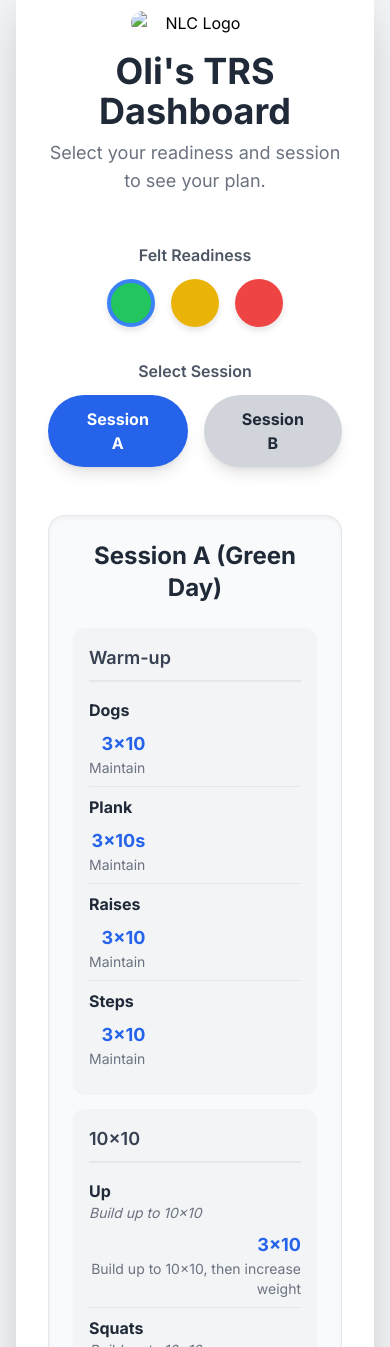
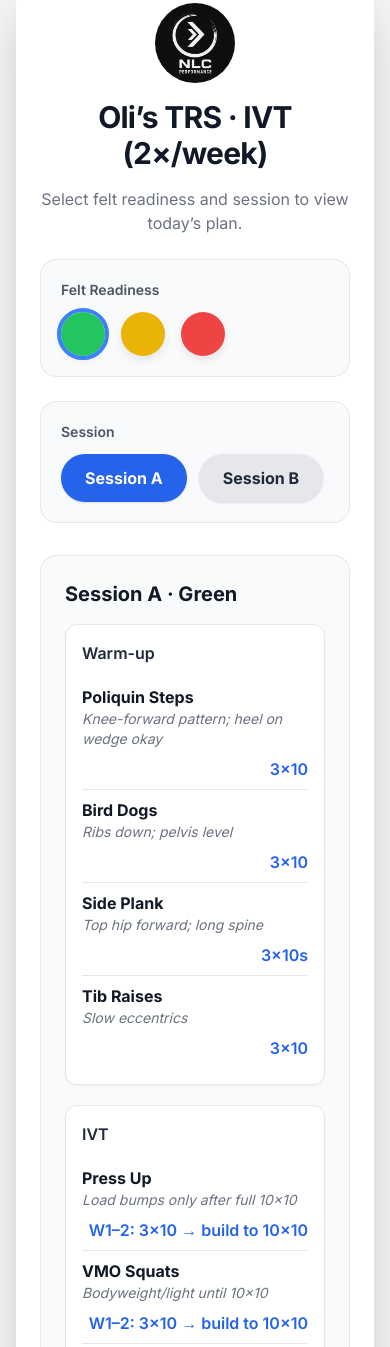
Before and after one commit to nlcperformance/Oli-s-Plan, a plain HTML site: page index.html in a window 390 px wide. Shown: the part 37-1384 px from the top of the page. Drawn offline with nearby package versions, Linux system fonts and the light colour scheme.

Commit message:
Update index.html

```diff
--- a/index.html
+++ b/index.html
@@ -1,303 +1,210 @@
 <!DOCTYPE html>
 <html lang="en">
 <head>
-    <meta charset="UTF-8">
-    <meta name="viewport" content="width=device-width, initial-scale=1.0">
-    <title>Oli's Training Dashboard</title>
+  <meta charset="UTF-8" />
+  <meta name="viewport" content="width=device-width, initial-scale=1.0"/>
+  <title>Oli · TRS IVT Dashboard</title>
   <script src="https://cdn.tailwindcss.com"></script>
   <link rel="preconnect" href="https://fonts.googleapis.com">
   <link rel="preconnect" href="https://fonts.gstatic.com" crossorigin>
   <link href="https://fonts.googleapis.com/css2?family=Inter:wght@400;600;700&display=swap" rel="stylesheet">
   <style>
-        body {
-            font-family: 'Inter', sans-serif;
-            background-color: #f3f4f6;
-        }
-        .traffic-light {
-            width: 3rem;
-            height: 3rem;
-            border-radius: 50%;
-            cursor: pointer;
-            transition: transform 0.2s ease-in-out, box-shadow 0.2s ease-in-out;
-            box-shadow: 0 4px 6px rgba(0, 0, 0, 0.1);
-        }
-        .traffic-light:hover {
-            transform: scale(1.05);
-            box-shadow: 0 6px 8px rgba(0, 0, 0, 0.15);
-        }
-        .traffic-light.selected {
-            border: 4px solid #3b82f6;
-        }
-        /* Using a more vibrant shade for the selected color */
-        .traffic-light.selected.bg-red-500 {
-            background-color: #ef4444;
-        }
-        .traffic-light.selected.bg-yellow-500 {
-            background-color: #f59e0b;
-        }
-        .traffic-light.selected.bg-green-500 {
-            background-color: #22c55e;
-        }
+    body { font-family: 'Inter', sans-serif; }
+    .traffic-light { width: 2.75rem; height: 2.75rem; border-radius: 9999px; cursor: pointer; transition: transform .15s ease, box-shadow .15s ease; box-shadow: 0 4px 8px rgba(0,0,0,.09); }
+    .traffic-light:hover { transform: scale(1.03); box-shadow: 0 6px 12px rgba(0,0,0,.12); }
+    .traffic-selected { outline: 4px solid #3b82f6; }
   </style>
 </head>
-<body class="bg-gray-100 min-h-screen flex items-center justify-center p-4">
-
-    <div class="bg-white rounded-3xl shadow-2xl p-8 w-full max-w-4xl">
-
-        <!-- Header -->
-        <header class="text-center mb-12">
-            <!-- Ensure the image file is in the same folder as this HTML file -->
-            <img src="NLC_Logo_GitHub_Small.jpg" alt="NLC Logo" class="mx-auto w-32 h-auto mb-4 rounded-full">
-            <h1 class="text-4xl font-bold text-gray-800">Oli's TRS Dashboard</h1>
-            <p class="mt-2 text-lg text-gray-500">Select your readiness and session to see your plan.</p>
+<body class="bg-gray-100 min-h-screen p-4 md:p-8">
+  <main class="mx-auto max-w-5xl bg-white rounded-3xl shadow-2xl p-6 md:p-10">
+    <!-- Header with hard-wired logo -->
+    <header class="flex flex-col items-center gap-4 mb-6">
+      <img src="NLC_Logo_GitHub_Small.png" alt="NLC Logo" class="w-20 h-20 rounded-full object-cover" onerror="this.style.display='none'">
+      <h1 class="text-3xl md:text-4xl font-extrabold tracking-tight text-gray-900 text-center">Oli’s TRS · IVT (2×/week)</h1>
+      <p class="text-gray-500 text-center">Select felt readiness and session to view today’s plan.</p>
     </header>
 
-        <!-- Control Panel -->
-        <div class="flex flex-col md:flex-row items-center justify-center gap-8 mb-12">
-
-            <!-- Readiness Selector -->
-            <div class="flex-1 text-center">
-                <p class="text-gray-600 font-semibold mb-3">Felt Readiness</p>
-                <div id="readiness-selector" class="flex justify-center items-center space-x-4">
-                    <div class="traffic-light bg-green-500 selected" data-readiness="Green"></div>
-                    <div class="traffic-light bg-yellow-500" data-readiness="Yellow"></div>
-                    <div class="traffic-light bg-red-500" data-readiness="Red"></div>
+    <!-- Controls -->
+    <section class="grid grid-cols-1 md:grid-cols-2 gap-6 mb-8">
+      <div class="bg-gray-50 border border-gray-200 p-5 rounded-2xl">
+        <p class="text-sm font-semibold text-gray-600 mb-3">Felt Readiness</p>
+        <div id="readiness" class="flex items-center gap-4">
+          <div class="traffic-light bg-green-500 traffic-selected" data-readiness="Green" title="Green"></div>
+          <div class="traffic-light bg-yellow-500" data-readiness="Yellow" title="Yellow"></div>
+          <div class="traffic-light bg-red-500" data-readiness="Red" title="Red"></div>
         </div>
       </div>
-
-            <!-- Session Selector -->
-            <div class="flex-1 text-center">
-                <p class="text-gray-600 font-semibold mb-3">Select Session</p>
-                <div class="flex justify-center space-x-4">
-                    <button id="session-a" class="bg-blue-600 hover:bg-blue-700 text-white font-bold py-3 px-8 rounded-full shadow-lg transition-all duration-300 transform hover:scale-105">Session A</button>
-                    <button id="session-b" class="bg-gray-300 hover:bg-gray-400 text-gray-800 font-bold py-3 px-8 rounded-full shadow-lg transition-all duration-300 transform hover:scale-105">Session B</button>
+      <div class="bg-gray-50 border border-gray-200 p-5 rounded-2xl">
+        <p class="text-sm font-semibold text-gray-600 mb-3">Session</p>
+        <div class="flex gap-3">
+          <button id="btnA" class="px-6 py-3 rounded-full font-bold text-white bg-blue-600 hover:bg-blue-700 shadow">Session A</button>
+          <button id="btnB" class="px-6 py-3 rounded-full font-bold text-gray-800 bg-gray-200 hover:bg-gray-300 shadow">Session B</button>
         </div>
       </div>
+    </section>
 
+    <!-- Plan -->
+    <section class="bg-gray-50 border border-gray-200 p-6 rounded-2xl mb-8">
+      <h2 id="planTitle" class="text-xl md:text-2xl font-bold text-gray-900 mb-4"></h2>
+      <div id="planWrap" class="space-y-5"></div>
+      <div id="restWrap" class="hidden text-center text-gray-600 py-6">
+        <p class="text-lg">Red Day — Prioritise recovery.</p>
+        <p class="text-sm text-gray-500 mt-1">Walk nasal, soft tissue, and run the cool-down mobility as <span class="font-semibold">1–2 easy rounds</span>.</p>
       </div>
+    </section>
 
-        <!-- Workout Display Section -->
-        <div class="bg-gray-50 p-6 rounded-2xl shadow-inner border border-gray-200">
-            <h2 id="plan-title" class="text-2xl font-bold text-gray-800 mb-6 text-center"></h2>
-
-            <div id="workout-plan" class="space-y-4">
-                <!-- Workout exercises will be dynamically inserted here -->
+    <!-- Weekly planner -->
+    <section class="bg-gray-50 border border-gray-200 p-6 rounded-2xl">
+      <h3 class="text-lg md:text-xl font-bold text-gray-900 mb-4">Weekly Planner (2 sessions)</h3>
+      <div class="grid grid-cols-2 md:grid-cols-7 gap-3 text-sm">
+        <div class="p-3 rounded-xl bg-white border">Mon<br><span class="font-semibold">A</span></div>
+        <div class="p-3 rounded-xl bg-white border">Tue<br>Recovery</div>
+        <div class="p-3 rounded-xl bg-white border">Wed<br><span class="font-semibold">B</span></div>
+        <div class="p-3 rounded-xl bg-white border">Thu<br>Recovery</div>
+        <div class="p-3 rounded-xl bg-white border">Fri<br>Optional A (light)</div>
+        <div class="p-3 rounded-xl bg-white border">Sat<br>Optional B (light)</div>
+        <div class="p-3 rounded-xl bg-white border">Sun<br>Rest</div>
       </div>
-
-            <div id="no-plan-message" class="text-center text-gray-500 text-lg py-12 hidden">
-                <p>No workout plan found for the selected options.</p>
-            </div>
-        </div>
-
-    </div>
+    </section>
+  </main>
 
   <script>
-        // The CSV data provided by the user, converted to a string
-        const csvData = `Session,Exercise,Protocol,Weeks 1-2,Progression,Plan Type,Volume,Notes
-A,Bird Dogs,Warm-up,3x10,Maintain,Main,3x10,
-A,Side Plank,Warm-up,3x10s,Maintain,Main,3x10s,
-A,Tib Raises,Warm-up,3x10,Maintain,Main,3x10,
-A,Poliquin Steps,Warm-up,3x10,Maintain,Main,3x10,
-A,Press Up,IVT 10x10,3x10,"Build up to 10x10, then increase weight",Main,3x10,"Build up to 10x10"
-A,VMO Squats,IVT 10x10,3x10,"Build up to 10x10, then increase weight",Main,3x10,"Build up to 10x10"
-A,KB Military Press,IVT 10x10,3x10,"Build up to 10x10, then increase weight",Main,3x10,"Build up to 10x10"
-A,Prying Squat,Cool-down,30-60s hold,Maintain,Main,30-60s hold,
-A,Kneeling Prayer Hold,Cool-down,30-60s hold,Maintain,Main,30-60s hold,
+    // ---- Data model ----
+    const PLAN = [
+      // Session A — Main
+      {session:"A", planType:"Main", block:"Warm-up", exercise:"Poliquin Steps", volume:"3×10", notes:"Knee-forward pattern; heel on wedge okay"},
+      {session:"A", planType:"Main", block:"Warm-up", exercise:"Bird Dogs", volume:"3×10", notes:"Ribs down; pelvis level"},
+      {session:"A", planType:"Main", block:"Warm-up", exercise:"Side Plank", volume:"3×10s", notes:"Top hip forward; long spine"},
+      {session:"A", planType:"Main", block:"Warm-up", exercise:"Tib Raises", volume:"3×10", notes:"Slow eccentrics"},
 
-B,Bird Dogs,Warm-up,3x10,Maintain,Main,3x10,
-B,Side Plank,Warm-up,3x10s,Maintain,Main,3x10s,
-B,Tib Raises,Warm-up,3x10,Maintain,Main,3x10,
-B,Poliquin Steps,Warm-up,3x10,Maintain,Main,3x10,
-B,10s Hang,IVT 10x10,3x10s,"Build up to 10x10, then increase weight/duration",Main,3x10s,"Build up to 10x10"
-B,Bulgarian Split Squats,IVT 10x10,3x10,"Build up to 10x10, then increase weight",Main,3x10,"Build up to 10x10"
-B,KB Swing,IVT 10x10,3x10,"Build up to 10x10, then increase weight",Main,3x10,"Build up to 10x10"
-B,Prying Squat,Cool-down,30-60s hold,Maintain,Main,30-60s hold,
-B,Kneeling Prayer Hold,Cool-down,30-60s hold,Maintain,Main,30-60s hold,
+      {session:"A", planType:"Main", block:"IVT", exercise:"Press Up", volume:"W1–2: 3×10 → build to 10×10", notes:"Load bumps only after full 10×10"},
+      {session:"A", planType:"Main", block:"IVT", exercise:"VMO Squats", volume:"W1–2: 3×10 → build to 10×10", notes:"Bodyweight/light until 10×10"},
+      {session:"A", planType:"Main", block:"IVT", exercise:"KB Military Press", volume:"W1–2: 3×10 → build to 10×10", notes:"Strict; no layback"},
 
-Press Up,IVT,Column 1,Column 2,Green Day,10x10,"Progress load only after 10x10 achieved",Column 3
-VMO Squats,IVT,,,Green Day,10x10,Bodyweight or light load until 10x10 achieved
-KB Military Press,IVT,,,Green Day,10x10,Increase weight only after 10x10
-10s Hang,IVT,,,Green Day,10x10s,Add load only after 10x10s achieved
-Bulgarian Split Squats,IVT,,,Green Day,10x10,Progress load only after 10x10
-KB Swing,IVT,,,Green Day,10x10,Progress load only after 10x10
+      {session:"A", planType:"Main", block:"Cool-down", exercise:"Prying Squat", volume:"2×60s", notes:"Elbows inside knees; nasal breathing"},
+      {session:"A", planType:"Main", block:"Cool-down", exercise:"Kneeling Prayer Hold", volume:"2×60s", notes:"Hips back; spine long; breathe low"},
 
-Press Up,IVT (Reduced),,,Yellow Day,5x5,"Focus on form, avoid fatigue"
-VMO Squats,IVT (Reduced),,,Yellow Day,5x5,"Controlled tempo, no strain"
-KB Military Press,IVT (Reduced),,,Yellow Day,5x5,"Lighter load, crisp technique"
-"Accessories (Poliquin Steps, Bird Dogs, Side Planks, Tib Raises)",Warm-up,,,Yellow Day,2x8,Keep easy`;
+      // Session A — Green Day
+      {session:"A", planType:"Green Day", block:"IVT", exercise:"Press Up", volume:"10×10", notes:"Progress load only after 10×10"},
+      {session:"A", planType:"Green Day", block:"IVT", exercise:"VMO Squats", volume:"10×10", notes:"Keep heels elevated if needed"},
+      {session:"A", planType:"Green Day", block:"IVT", exercise:"KB Military Press", volume:"10×10", notes:"Own the groove"},
 
-        let parsedData = [];
-        let selectedSession = 'A';
-        let selectedReadiness = 'Green';
+      // Session A — Yellow Day
+      {session:"A", planType:"Yellow Day", block:"IVT (Reduced)", exercise:"Press Up", volume:"5×5", notes:"Crisp reps; stop shy of grind"},
+      {session:"A", planType:"Yellow Day", block:"IVT (Reduced)", exercise:"VMO Squats", volume:"5×5", notes:"Controlled tempo"},
+      {session:"A", planType:"Yellow Day", block:"IVT (Reduced)", exercise:"KB Military Press", volume:"5×5", notes:"Light bell; snap not grind"},
 
-        // Function to parse the CSV string into an array of objects
-        function parseCSV(csv) {
-            const lines = csv.split('\n').filter(line => line.trim() !== '');
-            const headers = lines[0].split(',').map(header => header.trim());
-            const data = lines.slice(1).map(line => {
-                const values = line.match(/(".*?"|[^",\s]+)(?=\s*,|\s*$)/g).map(val => val.replace(/"/g, ''));
-                const obj = {};
-                headers.forEach((header, i) => {
-                    obj[header] = values[i] ? values[i].trim() : '';
-                });
-                return obj;
-            });
-            return data;
+      // Session B — Main
+      {session:"B", planType:"Main", block:"Warm-up", exercise:"Poliquin Steps", volume:"3×10", notes:"Toe angle comfortable"},
+      {session:"B", planType:"Main", block:"Warm-up", exercise:"Bird Dogs", volume:"3×10", notes:"Exhale fully; keep 360 brace"},
+      {session:"B", planType:"Main", block:"Warm-up", exercise:"Side Plank", volume:"3×10s", notes:"Stack ribs & pelvis"},
+      {session:"B", planType:"Main", block:"Warm-up", exercise:"Tib Raises", volume:"3×10", notes:"Shins tall"},
+
+      {session:"B", planType:"Main", block:"IVT", exercise:"10s Hang", volume:"W1–2: 3×10s → build to 10×10s", notes:"Full grip; shoulders packed"},
+      {session:"B", planType:"Main", block:"IVT", exercise:"Bulgarian Split Squats", volume:"W1–2: 3×10 → build to 10×10", notes:"Front knee tracks over toes"},
+      {session:"B", planType:"Main", block:"IVT", exercise:"KB Swing", volume:"W1–2: 3×10 → build to 10×10", notes:"Hardstyle; crisp snap"},
+
+      {session:"B", planType:"Main", block:"Cool-down", exercise:"Prying Squat", volume:"2×60s", notes:"Elbows inside knees; nasal breathing"},
+      {session:"B", planType:"Main", block:"Cool-down", exercise:"Kneeling Prayer Hold", volume:"2×60s", notes:"Hips back; spine long; breathe low"},
+
+      // Session B — Green Day
+      {session:"B", planType:"Green Day", block:"IVT", exercise:"10s Hang", volume:"10×10s", notes:"Add load only after 10×10s"},
+      {session:"B", planType:"Green Day", block:"IVT", exercise:"Bulgarian Split Squats", volume:"10×10", notes:"Progress load only after 10×10"},
+      {session:"B", planType:"Green Day", block:"IVT", exercise:"KB Swing", volume:"10×10", notes:"Progress load only after 10×10"},
+
+      // Session B — Yellow Day
+      {session:"B", planType:"Yellow Day", block:"IVT (Reduced)", exercise:"10s Hang", volume:"5×5s", notes:"No added load"},
+      {session:"B", planType:"Yellow Day", block:"IVT (Reduced)", exercise:"Bulgarian Split Squats", volume:"5×5", notes:"Bodyweight/light only"},
+      {session:"B", planType:"Yellow Day", block:"IVT (Reduced)", exercise:"KB Swing", volume:"5×5", notes:"Light bell; relaxed snap"},
+    ];
+
+    let readiness = "Green";
+    let sessionSel = "A";
+
+    function render() {
+      const planTitle = document.getElementById("planTitle");
+      const planWrap  = document.getElementById("planWrap");
+      const restWrap  = document.getElementById("restWrap");
+      planWrap.innerHTML = "";
+
+      const planTypes = (readiness === "Green")
+        ? ["Main", "Green Day"]
+        : (readiness === "Yellow")
+          ? ["Main", "Yellow Day"]
+          : []; // Red
+
+      planTitle.textContent = `Session ${sessionSel} · ${readiness === "Red" ? "Red Day (Rest)" : readiness}`;
+
+      if (readiness === "Red") {
+        restWrap.classList.remove("hidden");
+        return;
+      } else {
+        restWrap.classList.add("hidden");
       }
 
-        // Function to update the workout display based on selected filters
-        function updateDashboard() {
-            const workoutPlanDiv = document.getElementById('workout-plan');
-            const planTitle = document.getElementById('plan-title');
-            const noPlanMessage = document.getElementById('no-plan-message');
-            workoutPlanDiv.innerHTML = '';
-            noPlanMessage.classList.add('hidden');
-
-            const filteredData = parsedData.filter(row => {
-                const sessionMatch = row.Session && row.Session.toUpperCase() === selectedSession.toUpperCase();
-
-                // Determine the correct plan type based on readiness
-                let readinessMatch = false;
-                const planType = row['Plan Type'];
-                if (selectedReadiness === 'Green' && (planType === 'Main' || planType === 'Green Day')) {
-                    readinessMatch = true;
-                } else if (selectedReadiness === 'Yellow' && (planType === 'Main' || planType === 'Yellow Day')) {
-                    readinessMatch = true;
-                } else if (selectedReadiness === 'Red' && (planType === 'Main' || planType === 'Red Day')) {
-                    readinessMatch = true;
-                }
-
-                return sessionMatch && readinessMatch;
-            });
-
-            // Set the plan title
-            let readinessText = '';
-            if (selectedReadiness === 'Green') readinessText = 'Green Day';
-            if (selectedReadiness === 'Yellow') readinessText = 'Yellow Day (Reduced)';
-            if (selectedReadiness === 'Red') readinessText = 'Red Day (Rest)';
-            planTitle.textContent = `Session ${selectedSession} (${readinessText})`;
-
-            if (selectedReadiness === 'Red') {
-                planTitle.textContent = `Session ${selectedSession} - Red Day (Rest)`;
-                workoutPlanDiv.innerHTML = `
-                    <div class="text-center text-gray-700 py-4">
-                        <p class="text-xl">It's a rest day. Focus on recovery and light mobility.</p>
-                        <p class="mt-2 text-gray-500">Suggested: Light walking, stretching, or foam rolling.</p>
-                    </div>
-                `;
-                return;
-            }
-
-            if (filteredData.length > 0) {
-                // Group exercises by protocol (e.g., Warm-up, IVT, Cool-down)
-                const groupedExercises = filteredData.reduce((acc, exercise) => {
-                    const protocol = exercise.Protocol || 'General';
-                    if (!acc[protocol]) {
-                        acc[protocol] = [];
-                    }
-                    acc[protocol].push(exercise);
+      const rows = PLAN.filter(p => p.session === sessionSel && planTypes.includes(p.planType));
+      const byBlock = rows.reduce((acc, r) => {
+        acc[r.block] = acc[r.block] || [];
+        acc[r.block].push(r);
         return acc;
       }, {});
 
-                for (const protocol in groupedExercises) {
-                    const exercises = groupedExercises[protocol];
-                    const protocolDiv = document.createElement('div');
-                    protocolDiv.className = 'bg-gray-100 p-4 rounded-xl mb-4 shadow-sm';
+      Object.keys(byBlock).forEach(block => {
+        const card = document.createElement("div");
+        card.className = "bg-white rounded-xl border p-4 shadow-sm";
 
-                    const protocolTitle = document.createElement('h3');
-                    protocolTitle.className = 'text-lg font-semibold text-gray-700 mb-2 border-b-2 border-gray-200 pb-2';
-                    protocolTitle.textContent = protocol;
-                    protocolDiv.appendChild(protocolTitle);
+        const h = document.createElement("h4");
+        h.className = "font-semibold text-gray-800 mb-3";
+        h.textContent = block;
+        card.appendChild(h);
 
-                    exercises.forEach(exercise => {
-                        const exerciseDiv = document.createElement('div');
-                        exerciseDiv.className = 'flex flex-col sm:flex-row justify-between items-start sm:items-center py-2 border-b border-gray-200 last:border-b-0';
+        byBlock[block].forEach(item => {
+          const row = document.createElement("div");
+          row.className = "flex flex-col md:flex-row md:items-center md:justify-between gap-2 py-2 border-b last:border-b-0";
 
-                        // Main exercise info
-                        const mainInfo = document.createElement('div');
-                        mainInfo.className = 'flex-1 mb-2 sm:mb-0';
-                        const exerciseName = document.createElement('p');
-                        exerciseName.className = 'font-bold text-gray-800 text-base';
-                        exerciseName.textContent = exercise.Exercise;
+          const left = document.createElement("div");
+          left.innerHTML = `<div class="font-bold text-gray-900">${item.exercise}</div>
+                            <div class="text-sm text-gray-500 italic">${item.notes || ""}</div>`;
 
-                        const notes = document.createElement('p');
-                        notes.className = 'text-sm text-gray-500 italic';
-                        notes.textContent = exercise.Notes || '';
+          const right = document.createElement("div");
+          right.innerHTML = `<div class="text-blue-600 font-semibold text-base md:text-lg text-right">${item.volume}</div>`;
 
-                        mainInfo.appendChild(exerciseName);
-                        if (notes.textContent) mainInfo.appendChild(notes);
-
-                        // Volume/Load info
-                        const volumeInfo = document.createElement('div');
-                        volumeInfo.className = 'text-right';
-                        const volumeText = document.createElement('p');
-                        volumeText.className = 'font-bold text-lg text-blue-600';
-                        volumeText.textContent = exercise.Volume;
-
-                        const loadText = document.createElement('p');
-                        loadText.className = 'text-sm text-gray-500';
-                        loadText.textContent = exercise.Progression || 'Maintain';
-
-                        volumeInfo.appendChild(volumeText);
-                        volumeInfo.appendChild(loadText);
-
-                        exerciseDiv.appendChild(mainInfo);
-                        exerciseDiv.appendChild(volumeInfo);
-
-                        protocolDiv.appendChild(exerciseDiv);
+          row.appendChild(left);
+          row.appendChild(right);
+          card.appendChild(row);
         });
 
-                    workoutPlanDiv.appendChild(protocolDiv);
-                }
-            } else {
-                noPlanMessage.classList.remove('hidden');
-            }
+        planWrap.appendChild(card);
+      });
     }
 
-        // --- Event Listeners and Initialization ---
-
-        // Parse the CSV data on load
-        parsedData = parseCSV(csvData);
-
-        // Traffic Light Selector
-        const readinessSelector = document.getElementById('readiness-selector');
-        readinessSelector.addEventListener('click', (e) => {
-            const selectedLight = e.target.closest('.traffic-light');
-            if (selectedLight) {
-                document.querySelectorAll('.traffic-light').forEach(light => {
-                    light.classList.remove('selected');
-                });
-                selectedLight.classList.add('selected');
-                selectedReadiness = selectedLight.dataset.readiness;
-                updateDashboard();
-            }
+    // Readiness selector
+    document.getElementById("readiness").addEventListener("click", (e) => {
+      const bubble = e.target.closest(".traffic-light");
+      if (!bubble) return;
+      document.querySelectorAll(".traffic-light").forEach(n => n.classList.remove("traffic-selected"));
+      bubble.classList.add("traffic-selected");
+      readiness = bubble.dataset.readiness;
+      render();
     });
 
-        // Session Selector
-        const sessionAButton = document.getElementById('session-a');
-        const sessionBButton = document.getElementById('session-b');
-
-        sessionAButton.addEventListener('click', () => {
-            selectedSession = 'A';
-            sessionAButton.classList.replace('bg-gray-300', 'bg-blue-600');
-            sessionAButton.classList.replace('text-gray-800', 'text-white');
-            sessionBButton.classList.replace('bg-blue-600', 'bg-gray-300');
-            sessionBButton.classList.replace('text-white', 'text-gray-800');
-            updateDashboard();
+    // Session buttons
+    const btnA = document.getElementById("btnA");
+    const btnB = document.getElementById("btnB");
+    btnA.addEventListener("click", () => {
+      sessionSel = "A";
+      btnA.className = "px-6 py-3 rounded-full font-bold text-white bg-blue-600 hover:bg-blue-700 shadow";
+      btnB.className = "px-6 py-3 rounded-full font-bold text-gray-800 bg-gray-200 hover:bg-gray-300 shadow";
+      render();
+    });
+    btnB.addEventListener("click", () => {
+      sessionSel = "B";
+      btnB.className = "px-6 py-3 rounded-full font-bold text-white bg-blue-600 hover:bg-blue-700 shadow";
+      btnA.className = "px-6 py-3 rounded-full font-bold text-gray-800 bg-gray-200 hover:bg-gray-300 shadow";
+      render();
     });
 
-        sessionBButton.addEventListener('click', () => {
-            selectedSession = 'B';
-            sessionBButton.classList.replace('bg-gray-300', 'bg-blue-600');
-            sessionBButton.classList.replace('text-gray-800', 'text-white');
-            sessionAButton.classList.replace('bg-blue-600', 'bg-gray-300');
-            sessionAButton.classList.replace('text-white', 'text-gray-800');
-            updateDashboard();
-        });
-
-        // Initial render
-        updateDashboard();
-
+    render();
   </script>
 </body>
 </html>
```
Lines whose indentation alone changed are shown as unchanged.
